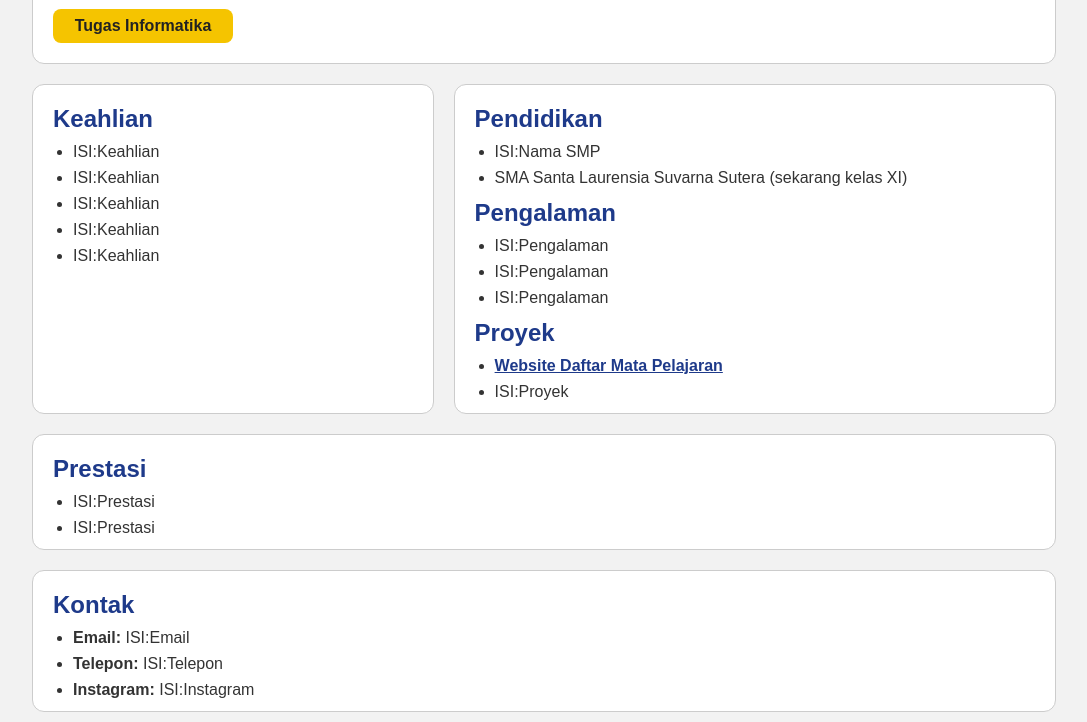
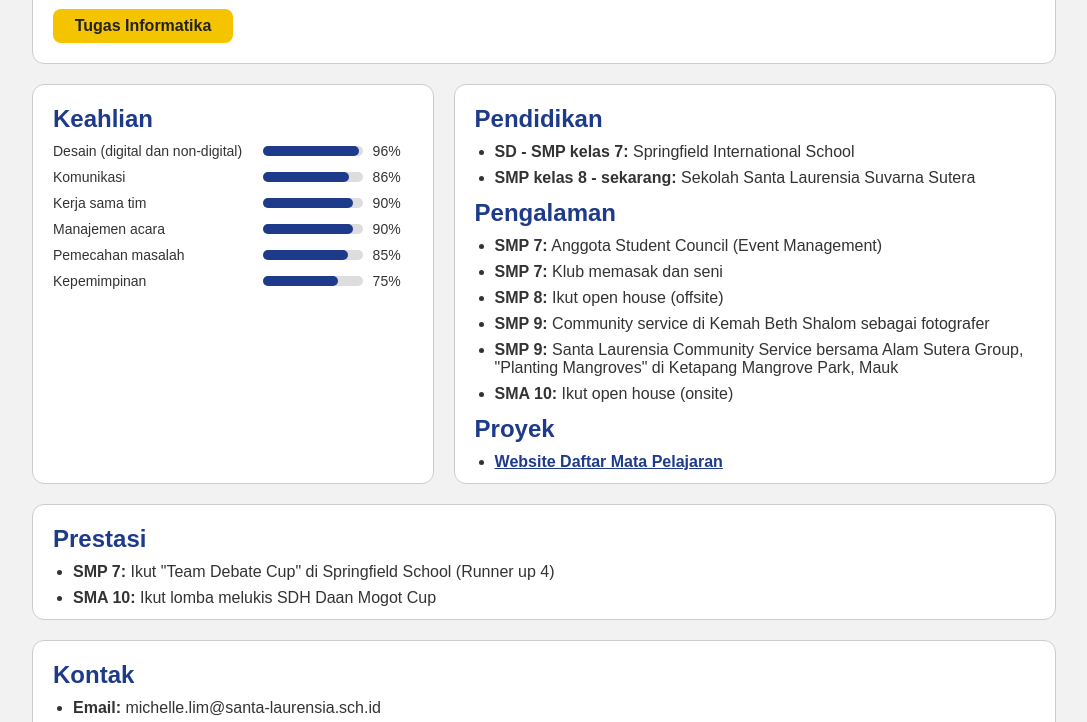
Before and after one commit to michellelim-boop/AOP-DT-Michelle, a plain HTML site: page cv1.html in a window 1280 px wide. Shown: the part 284-1006 px from the top of the page, without its empty margins (96-1183 px from the left). Drawn offline with Linux system fonts and the light colour scheme.

Commit message:
Isi CV Michelle

```diff
--- a/cv1.css
+++ b/cv1.css
@@ -94,6 +94,51 @@ h2 {
     gap: 20px;
 }
 
+.m-skill {
+    display: grid;
+    grid-template-columns: 1fr 100px 40px;
+    gap: 10px;
+    align-items: center;
+    margin: 0 0 20px 0;
+}
+
+.m-skill p {
+    margin: 0;
+    font-size: 14px;
+}
+
+.m-bar {
+    height: 10px;
+    background-color: #dddddd;
+    border-radius: 5px;
+}
+
+.m-bar div {
+    height: 10px;
+    background-color: #1e3a8a;
+    border-radius: 5px;
+}
+
+.m-96 {
+    width: 96%;
+}
+
+.m-90 {
+    width: 90%;
+}
+
+.m-86 {
+    width: 86%;
+}
+
+.m-85 {
+    width: 85%;
+}
+
+.m-75 {
+    width: 75%;
+}
+
 ul {
     margin: 0 0 12px 0;
     padding: 0 0 0 20px;
--- a/cv1.html
+++ b/cv1.html
@@ -3,7 +3,7 @@
 <head>
     <meta charset="UTF-8">
     <meta name="viewport" content="width=device-width, initial-scale=1.0">
-    <title>CV Michelle</title>
+    <title>CV Michelle Lim</title>
     <link rel="icon" type="image/png" href="images/logo.png">
     <link rel="stylesheet" href="cv1.css">
 </head>
@@ -16,45 +16,60 @@
 
     <header id="about">
         <div>
-            <a href="index.html"><img class="m-foto" src="images/foto-michelle.jpg" alt="Foto Michelle" width="180" height="180"></a>
+            <a href="index.html"><img class="m-foto" src="images/foto-michelle.jpg" alt="Foto Michelle Lim" width="180" height="180"></a>
             <a class="m-tombol" href="index.html">Tugas Informatika</a>
         </div>
         <div>
-            <h1>Michelle ISI:Nama belakang</h1>
-            <p>Hai, saya Michelle. ISI:Perkenalan singkat</p>
+            <h1>Michelle Lim</h1>
+            <p>Hai, nama saya Michelle Lim, tapi teman-teman lebih kenal saya sebagai Michi! Saya siswa kelas XI di SMA Santa Laurensia Suvarna Sutera. Kemampuan saya ada di bidang seni, desain kreatif, dan manajemen acara.</p>
         </div>
     </header>
 
     <div class="m-baris">
         <section>
             <h2>Keahlian</h2>
-            <ul>
-                <li>ISI:Keahlian</li>
-                <li>ISI:Keahlian</li>
-                <li>ISI:Keahlian</li>
-                <li>ISI:Keahlian</li>
-                <li>ISI:Keahlian</li>
-            </ul>
+            <div class="m-skill">
+                <p>Desain (digital dan non-digital)</p>
+                <div class="m-bar"><div class="m-96"></div></div>
+                <p>96%</p>
+                <p>Komunikasi</p>
+                <div class="m-bar"><div class="m-86"></div></div>
+                <p>86%</p>
+                <p>Kerja sama tim</p>
+                <div class="m-bar"><div class="m-90"></div></div>
+                <p>90%</p>
+                <p>Manajemen acara</p>
+                <div class="m-bar"><div class="m-90"></div></div>
+                <p>90%</p>
+                <p>Pemecahan masalah</p>
+                <div class="m-bar"><div class="m-85"></div></div>
+                <p>85%</p>
+                <p>Kepemimpinan</p>
+                <div class="m-bar"><div class="m-75"></div></div>
+                <p>75%</p>
+            </div>
         </section>
 
         <section>
             <h2>Pendidikan</h2>
             <ul>
-                <li>ISI:Nama SMP</li>
-                <li>SMA Santa Laurensia Suvarna Sutera (sekarang kelas XI)</li>
+                <li><b>SD - SMP kelas 7:</b> Springfield International School</li>
+                <li><b>SMP kelas 8 - sekarang:</b> Sekolah Santa Laurensia Suvarna Sutera</li>
             </ul>
 
             <h2>Pengalaman</h2>
             <ul>
-                <li>ISI:Pengalaman</li>
-                <li>ISI:Pengalaman</li>
-                <li>ISI:Pengalaman</li>
+                <li><b>SMP 7:</b> Anggota Student Council (Event Management)</li>
+                <li><b>SMP 7:</b> Klub memasak dan seni</li>
+                <li><b>SMP 8:</b> Ikut open house (offsite)</li>
+                <li><b>SMP 9:</b> Community service di Kemah Beth Shalom sebagai fotografer</li>
+                <li><b>SMP 9:</b> Santa Laurensia Community Service bersama Alam Sutera Group, "Planting Mangroves" di Ketapang Mangrove Park, Mauk</li>
+                <li><b>SMA 10:</b> Ikut open house (onsite)</li>
             </ul>
 
             <h2>Proyek</h2>
             <ul>
                 <li><a href="index.html">Website Daftar Mata Pelajaran</a></li>
-                <li>ISI:Proyek</li>
             </ul>
         </section>
     </div>
@@ -62,17 +77,17 @@
     <section>
         <h2>Prestasi</h2>
         <ul>
-            <li>ISI:Prestasi</li>
-            <li>ISI:Prestasi</li>
+            <li><b>SMP 7:</b> Ikut "Team Debate Cup" di Springfield School (Runner up 4)</li>
+            <li><b>SMA 10:</b> Ikut lomba melukis SDH Daan Mogot Cup</li>
         </ul>
     </section>
 
     <section>
         <h2>Kontak</h2>
         <ul>
-            <li><b>Email:</b> ISI:Email</li>
-            <li><b>Telepon:</b> ISI:Telepon</li>
-            <li><b>Instagram:</b> ISI:Instagram</li>
+            <li><b>Email:</b> michelle.lim@santa-laurensia.sch.id</li>
+            <li><b>WhatsApp:</b> +62 815 1012 6679</li>
+            <li><b>Instagram:</b> <a href="https://www.instagram.com/michztr/">@michztr</a></li>
         </ul>
     </section>
 
```
Also changed, not shown: images/foto-michelle.jpg.
